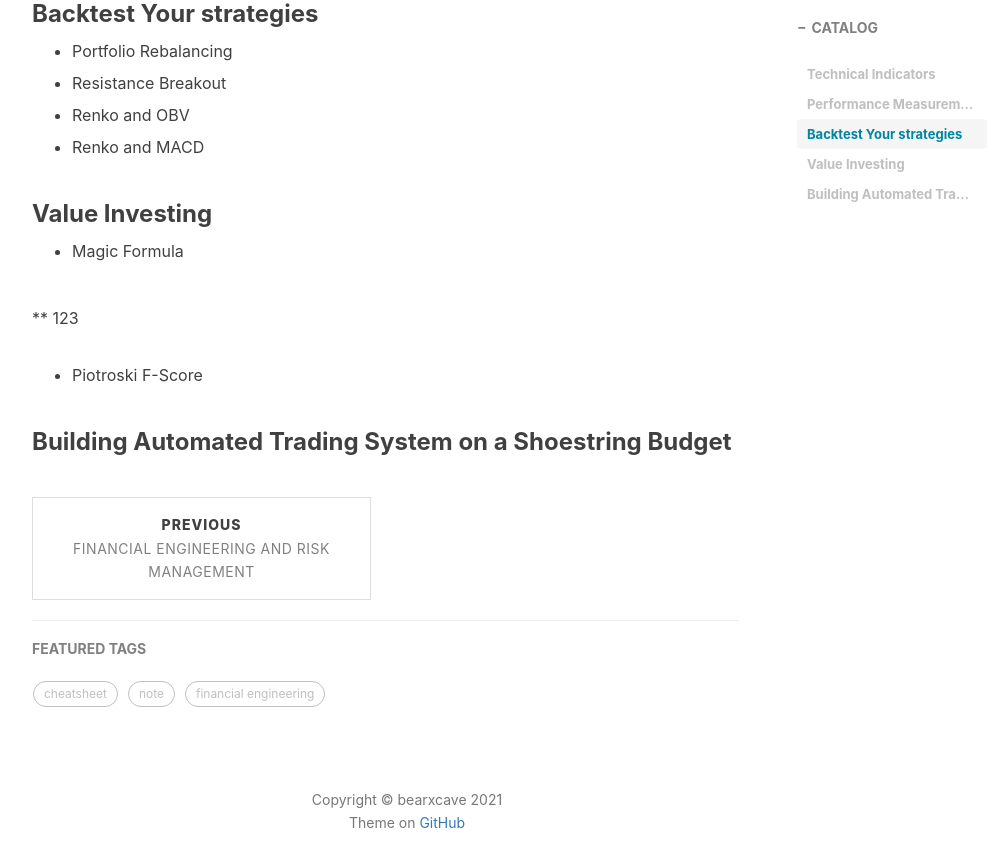
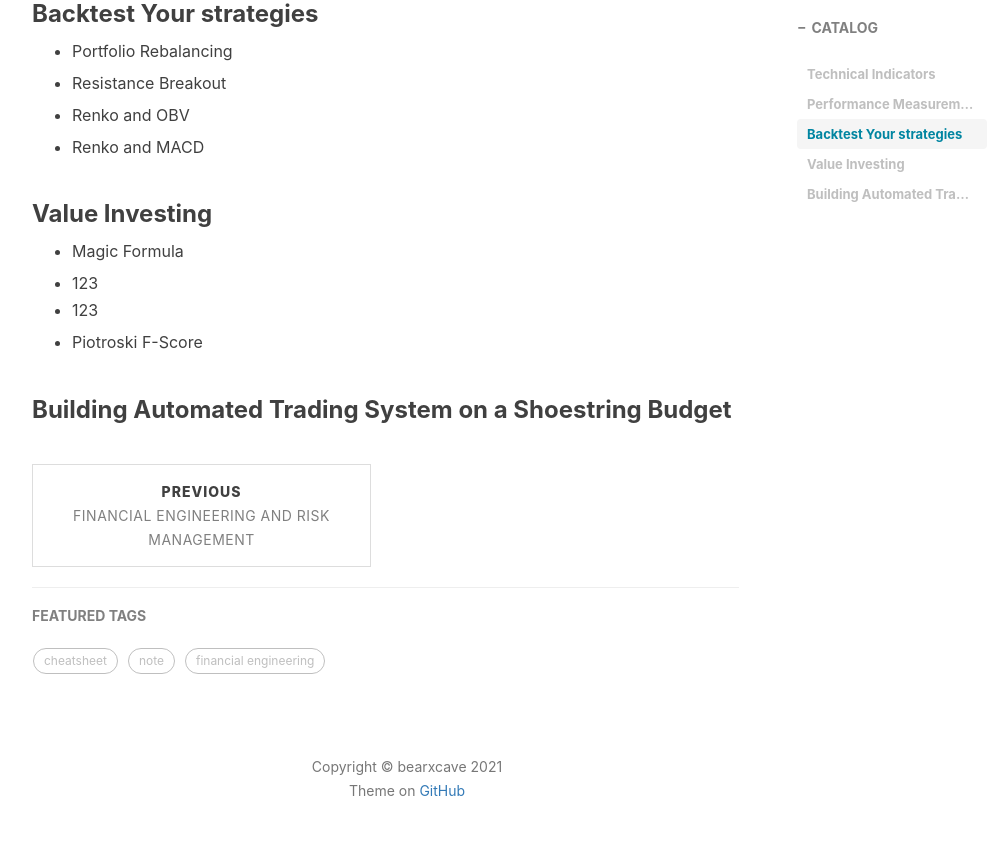
Before and after one commit to Bearxcave/Bearxcave.github.io, a Jekyll site: the page built from _posts/2021-05-01-algorithmic-trading.md, in a window 1280 px wide and 900 px high, scrolled down 968 px. Shown: the top 867 px of the window, without its empty margins (233-1236 px from the left). Built offline with Jekyll 4.4.1, drawn with Linux system fonts in a browser that asks for light colours; nearby versions of some CDN libraries; comment, search, counter and statistics services are not loaded.

Commit message:
Update 2021-05-01-algorithmic-trading.md

```diff
--- a/_posts/2021-05-01-algorithmic-trading.md
+++ b/_posts/2021-05-01-algorithmic-trading.md
@@ -49,7 +49,8 @@ import
 
 * Magic Formula
 
-** 123
+- 123
+- 123
 
 * Piotroski F-Score
 
```
